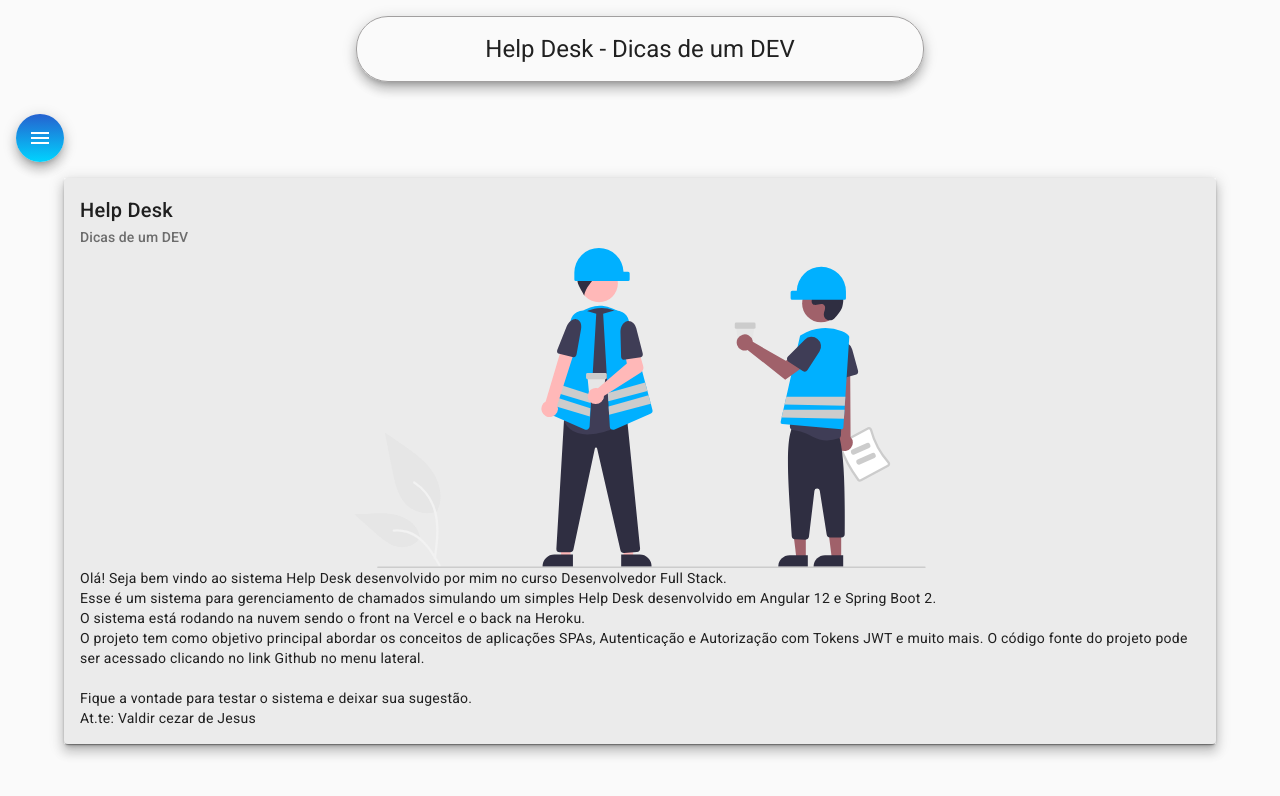
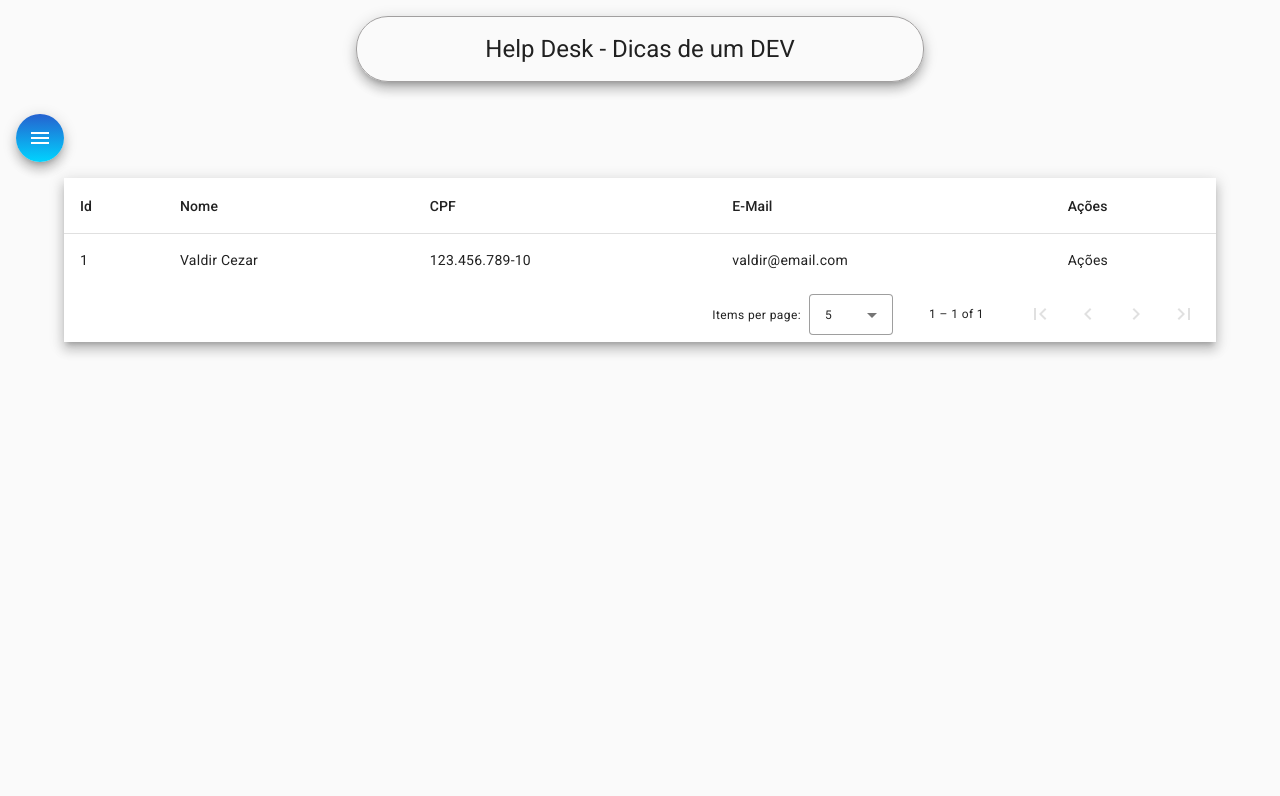
Before and after one commit to kennedyrocha/helpdesk-front-end, an Angular app: page /tecnicos in a window 1280 px wide. Before the commit this address led to /home. Shown: the top 796 px of the page. Built offline with nearby package versions, Linux system fonts and the light colour scheme.

Commit message:
Criado tabela e lista para os tecnicos

```diff
--- a/src/app/components/nav/nav.component.ts
+++ b/src/app/components/nav/nav.component.ts
@@ -11,6 +11,6 @@
     constructor(private router: Router){}
 
     ngOnInit(): void {
-        this.router.navigate(['home']);
+        this.router.navigate(['tecnicos']);
     }
 }
--- a/src/app/components/tecnico/tecnico-list/tecnico-list.component.css
+++ b/src/app/components/tecnico/tecnico-list/tecnico-list.component.css
@@ -0,0 +1,7 @@
+.conteiner {
+    width: 90%;
+    margin: 1rem auto;
+}
+table {
+    width: 100%;
+  }
--- a/src/app/components/tecnico/tecnico-list/tecnico-list.component.html
+++ b/src/app/components/tecnico/tecnico-list/tecnico-list.component.html
@@ -1 +1,39 @@
-<p>tecnico-list works!</p>
+<div class="conteiner">
+    <div class="mat-elevation-z8">
+        <table mat-table [dataSource]="dataSource">
+
+          <ng-container matColumnDef="position">
+            <th mat-header-cell *matHeaderCellDef> Id </th>
+            <td mat-cell *matCellDef="let element"> {{element.id}} </td>
+          </ng-container>
+
+          <ng-container matColumnDef="name">
+            <th mat-header-cell *matHeaderCellDef> Nome </th>
+            <td mat-cell *matCellDef="let element"> {{element.nome}} </td>
+          </ng-container>
+
+          <ng-container matColumnDef="weight">
+            <th mat-header-cell *matHeaderCellDef> CPF </th>
+            <td mat-cell *matCellDef="let element"> {{element.cpf}} </td>
+          </ng-container>
+
+          <ng-container matColumnDef="symbol">
+            <th mat-header-cell *matHeaderCellDef> E-Mail </th>
+            <td mat-cell *matCellDef="let element"> {{element.email}} </td>
+          </ng-container>
+
+          <ng-container matColumnDef="acoes">
+            <th mat-header-cell *matHeaderCellDef> Ações </th>
+            <td mat-cell *matCellDef="let element"> Ações </td>
+          </ng-container>
+
+          <tr mat-header-row *matHeaderRowDef="displayedColumns"></tr>
+          <tr mat-row *matRowDef="let row; columns: displayedColumns;"></tr>
+        </table>
+
+        <mat-paginator [pageSizeOptions]="[5, 10, 20]"
+                       showFirstLastButtons
+                       aria-label="Select page of periodic elements">
+        </mat-paginator>
+      </div>
+</div>
--- a/src/app/components/tecnico/tecnico-list/tecnico-list.component.ts
+++ b/src/app/components/tecnico/tecnico-list/tecnico-list.component.ts
@@ -1,4 +1,7 @@
-import { Component } from '@angular/core';
+import {AfterViewInit, Component, ViewChild} from '@angular/core';
+import {MatPaginator} from '@angular/material/paginator';
+import {MatTableDataSource} from '@angular/material/table';
+import { Tecnico } from 'src/app/models/tecnico';
 
 @Component({
   selector: 'app-tecnico-list',
@@ -7,4 +10,24 @@
 })
 export class TecnicoListComponent {
 
+    ELEMENT_DATA: Tecnico[] = [
+        {
+            id: 1,
+            nome: 'Valdir Cezar',
+            cpf: '123.456.789-10',
+            email: 'valdir@email.com',
+            senha: '123',
+            perfis: ['0'],
+            dataCriacao: '15/08/2022'
+        }
+    ]
+
+    displayedColumns: string[] = ['position', 'name', 'weight', 'symbol', 'acoes'];
+    dataSource = new MatTableDataSource<Tecnico>(this.ELEMENT_DATA);
+
+    @ViewChild(MatPaginator) paginator: MatPaginator;
+
+    ngAfterViewInit() {
+      this.dataSource.paginator = this.paginator;
+    }
 }
--- /dev/null
+++ b/src/app/models/tecnico.ts
@@ -0,0 +1,9 @@
+export interface Tecnico {
+    id?:         any;
+    nome:     string;
+    cpf:      string;
+    email:    string;
+    senha:    string;
+    perfis: string[];
+    dataCriacao: any;
+}
```
